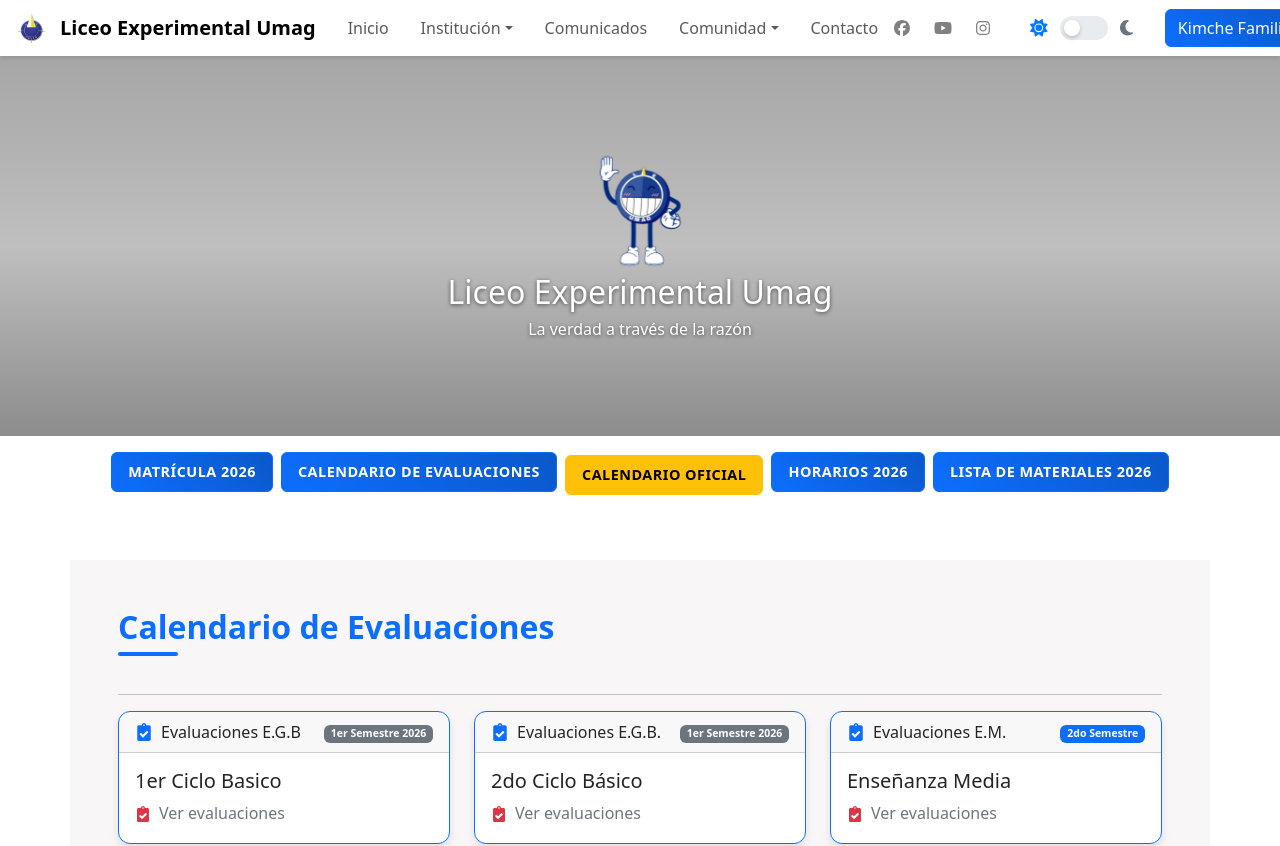
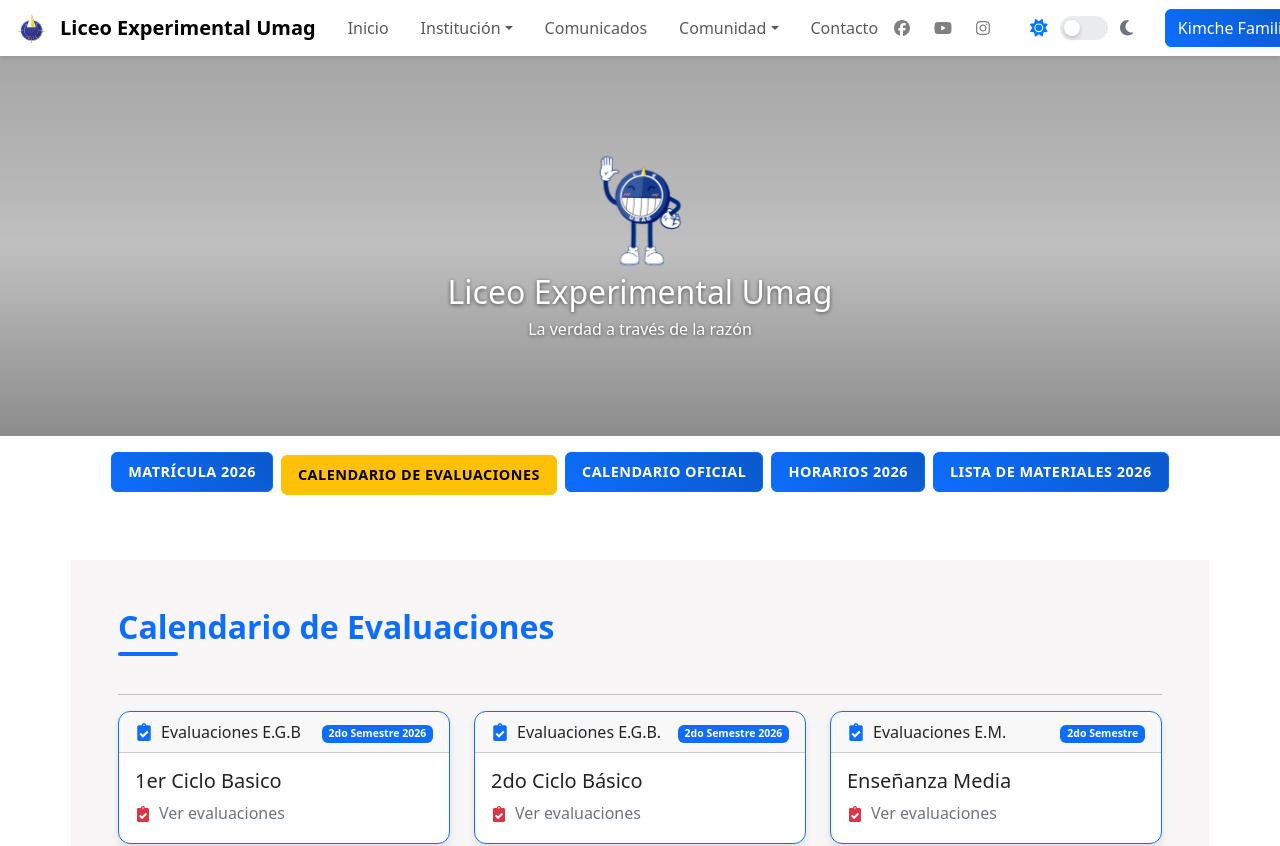
Before and after one commit to LuisSubiabre/leumag, a React (Vite) app: page /Evaluaciones in a window 1280 px wide. Shown: the top 846 px of the page. Built offline with nearby package versions, Linux system fonts and the light colour scheme.

Commit message:
feat: evaluaciones

```diff
--- a/src/components/Header.jsx
+++ b/src/components/Header.jsx
@@ -6,10 +6,13 @@ import { useEffect, useState } from "react";
 import BecaComponent from "./BecaCompoment";
 import "./Header.css";
 
-const heroImageModules = import.meta.glob("../assets/img/hero/*.{png,jpg,jpeg,webp}", {
-  eager: true,
-  import: "default",
-});
+const heroImageModules = import.meta.glob(
+  "../assets/img/hero/*.{png,jpg,jpeg,webp}",
+  {
+    eager: true,
+    import: "default",
+  },
+);
 
 const heroImages = Object.keys(heroImageModules)
   .sort()
@@ -53,7 +56,9 @@ export const Header = () => {
                   src={image}
                   alt=""
                   className={`hero-background${
-                    index === currentImageIndex ? " hero-background--active" : ""
+                    index === currentImageIndex
+                      ? " hero-background--active"
+                      : ""
                   }`}
                 />
               ))}
@@ -92,16 +97,16 @@ export const Header = () => {
                 />
                 <ButtonAccess
                   name={"Calendario de Evaluaciones"}
-                  variant={"primary"}
+                  variant={"warning"}
                   link={"/Evaluaciones"}
-                  animate={false}
+                  animate={true}
                 ></ButtonAccess>
                 <ButtonAccess
                   name={"Calendario Oficial"}
-                  variant={"warning"}
+                  variant={"primary"}
                   //onClick={handleBecaClick}
                   link={"/CalendarioOficial"}
-                  animate={true}
+                  animate={false}
                 />
                 <ButtonAccess
                   name={"Horarios 2026"}
--- a/src/pages/Evaluaciones.jsx
+++ b/src/pages/Evaluaciones.jsx
@@ -9,7 +9,7 @@ const Evaluaciones = () => {
       <div className="row">
         <div className="col-md-4">
           <a
-            href="https://docs.google.com/spreadsheets/d/1GmrN0B-2A05Tr1_sTGjHBIl-4LFj1GLx5K300g41mGE/edit?usp=sharing"
+            href="https://docs.google.com/spreadsheets/d/1JfIpBIkpQhXf-9wEfPkVXdien5K8vydHKaj8n4G4S_o/edit?usp=sharing"
             target="_blank"
             rel="noopener noreferrer"
             className="link-underlinelink-offset-2 link-underline link-underline-opacity-0"
@@ -40,7 +40,7 @@ const Evaluaciones = () => {
                   <span>Evaluaciones E.G.B</span>
                 </div>
                 <small className="pl-4">
-                  <Badge className="bg-secondary">1er Semestre 2026</Badge>
+                  <Badge className="bg-primary">2do Semestre 2026</Badge>
                 </small>
               </Card.Header>
               <Card.Body>
@@ -55,7 +55,7 @@ const Evaluaciones = () => {
         </div>
         <div className="col-md-4">
           <a
-            href="https://docs.google.com/spreadsheets/d/1aFWPHZsdwyhqDVDjO7GxRSvqhSMnbUYAq34l-ov-csQ/edit?usp=sharing"
+            href="https://docs.google.com/spreadsheets/d/1k3Lj8klfjBGrbrx16Ni23PintiSM5-k8tVaEH3Ijzwk/edit?usp=sharing"
             target="_blank"
             rel="noopener noreferrer"
             className="link-underlinelink-offset-2 link-underline link-underline-opacity-0"
@@ -87,7 +87,7 @@ const Evaluaciones = () => {
                   <span>Evaluaciones E.G.B.</span>
                 </div>
                 <small className="pl-4">
-                  <Badge className="bg-secondary">1er Semestre 2026</Badge>
+                  <Badge className="bg-primary">2do Semestre 2026</Badge>
                 </small>
               </Card.Header>
               <Card.Body>
```
